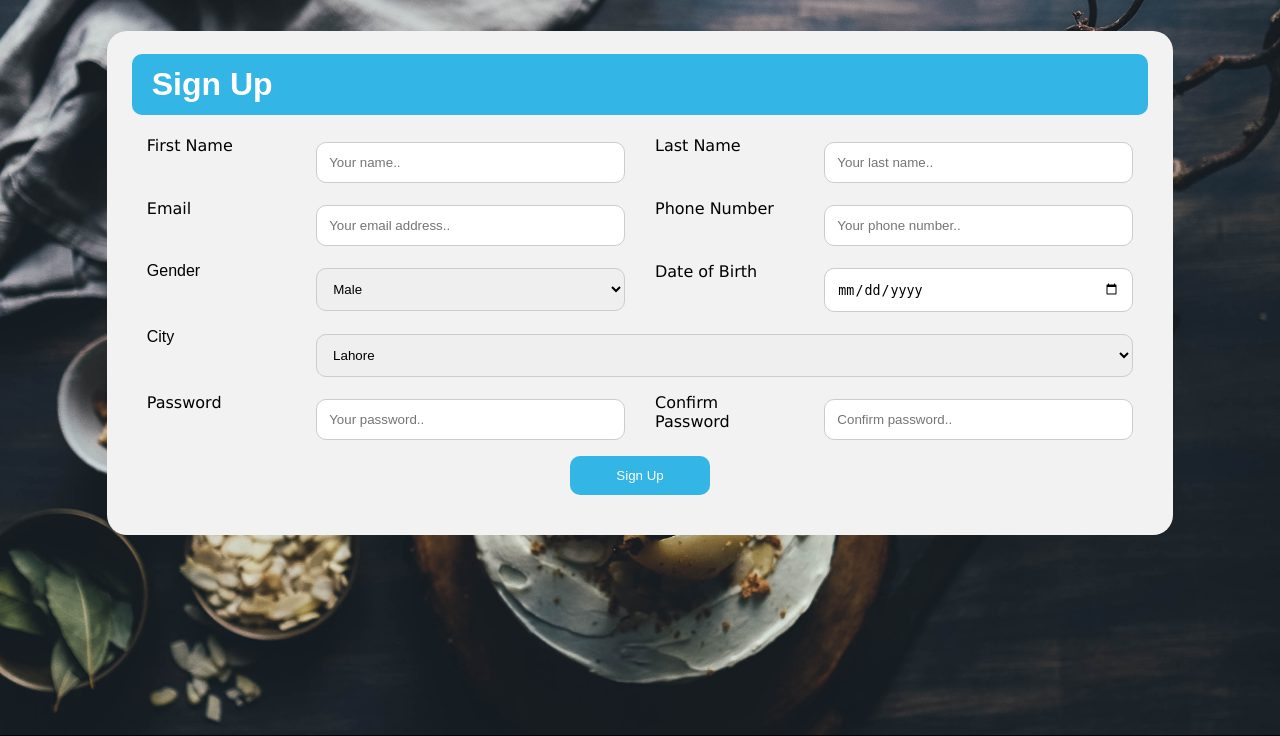
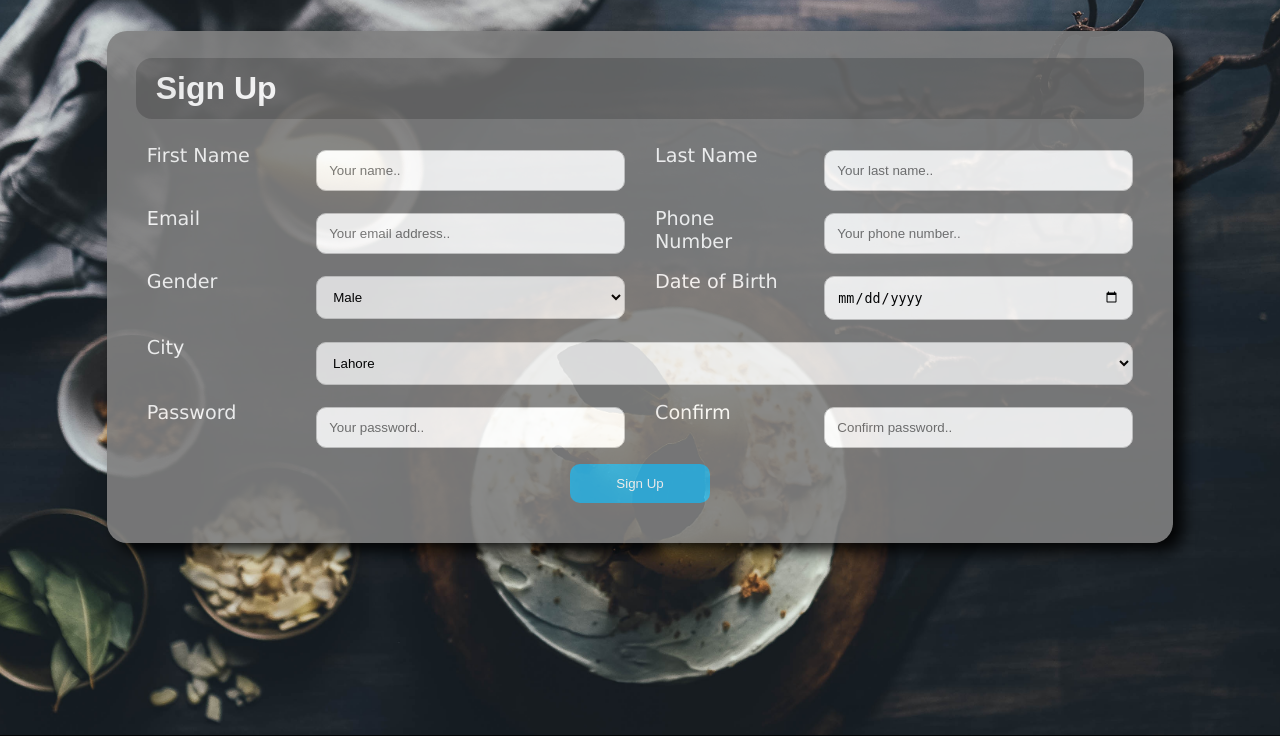
Before and after one commit to RanaFaizan/Huungry, a PHP site: page /register.html in a window 1280 px wide. Shown: the part 65-801 px from the top of the page. Run offline with PHP 8.4, Linux system fonts and the light colour scheme; some libraries are stand-ins or nearby versions.

Commit message:
changed some colors etc

```diff
--- a/contact.html
+++ b/contact.html
@@ -63,7 +63,7 @@
 
                 <div class="row">
 
-                    <div class="col col-2"><label for="city">City</label></div>
+                    <div class="col col-2"><label for="city"><span>City</span></label></div>
 
                     <div  class="col col-10">
                         <select id="city" class="selection" name="city">
--- a/css/form.css
+++ b/css/form.css
@@ -3,12 +3,13 @@ body {font-family: Arial, Helvetica, sans-serif;}
 
 h1{
     width: 100%;
-    background-color: #33b5e5;
+    background-color: dimgray;
     color: white;
     padding: 12px 20px;
-    border: none;
+    border: 4px solid gray;
     border-radius: 10px;
     margin-top: -17px;
+    border-radius: 20px;
 }
 
 input[type=text], select, textarea {
@@ -64,14 +65,18 @@ input[type=submit]:hover {
 
 span{
     font-family: "Lucida Sans", sans-serif;
+    color: white;
+    font-size: larger;
 }
 
 .container {
     width: 100%;
     border-radius: 5px;
-    background-color: #f2f2f2;
+    background-color: gray;
     padding: 40px;
     margin-top: 6em;
+    box-shadow: 10px 8px 15px black;
+    opacity: 0.9;
     border-radius: 20px;
 }
 
@@ -128,6 +133,7 @@ footer p,a,address{
     background-color: gray;
 }
 
+
 /*footer a{*/
     /*color: white;*/
     /*text-decoration: none;*/
--- a/css/style.css
+++ b/css/style.css
@@ -161,7 +161,7 @@ img.logo{
 }
 
 .aside {
-    background-color: #33b5e5;
+    background-color: gray;
     padding: 15px;
     color: #ffffff;
     text-align: center;
@@ -169,6 +169,9 @@ img.logo{
     box-shadow: 0 1px 3px rgba(0,0,0,0.12), 0 1px 2px rgba(0,0,0,0.24);
     margin-top: 5em;
     height: 20em;
+    box-shadow: 10px 8px 15px black;
+    opacity: 0.9;
+    border-radius: 20px;
 }
 
 main{
@@ -201,3 +204,8 @@ main{
     /*border-radius: 20px;*/
     /*margin-bottom: -750px;*/
 }
+
+.vid{
+    width: 100%;
+    height: 35em;
+}
--- a/register.html
+++ b/register.html
@@ -63,7 +63,7 @@
 
                 <div class="row">
 
-                    <div class="col col-2"><label for="gender">Gender</label></div>
+                    <div class="col col-2"><label for="gender"><span>Gender</span></label></div>
 
                     <div  class="col col-4">
                         <select id="gender" class="selection" name="city">
@@ -80,7 +80,7 @@
 
                 <div class="row">
 
-                    <div class="col col-2"><label for="city">City</label></div>
+                    <div class="col col-2"><label for="city"><span>City</span></label></div>
 
                     <div  class="col col-10">
                         <select id="city" class="selection" name="city">
@@ -99,7 +99,7 @@
                     <div class="col col-2"><label for="pass"><span>Password</span></label></div>
                     <div class="col col-4"><input type="text" id="pass" name="email" placeholder="Your password.."></div>
 
-                    <div class="col col-2"><label for="cpass"><span>Confirm Password</span></label></div>
+                    <div class="col col-2"><label for="cpass"><span>Confirm</span></label></div>
                     <div class="col col-4"><input type="text" id="cpass" name="cpass" placeholder="Confirm password.."></div>
 
                 </div>
```
Also changed, not shown: about.html (+3 -13 lines).
